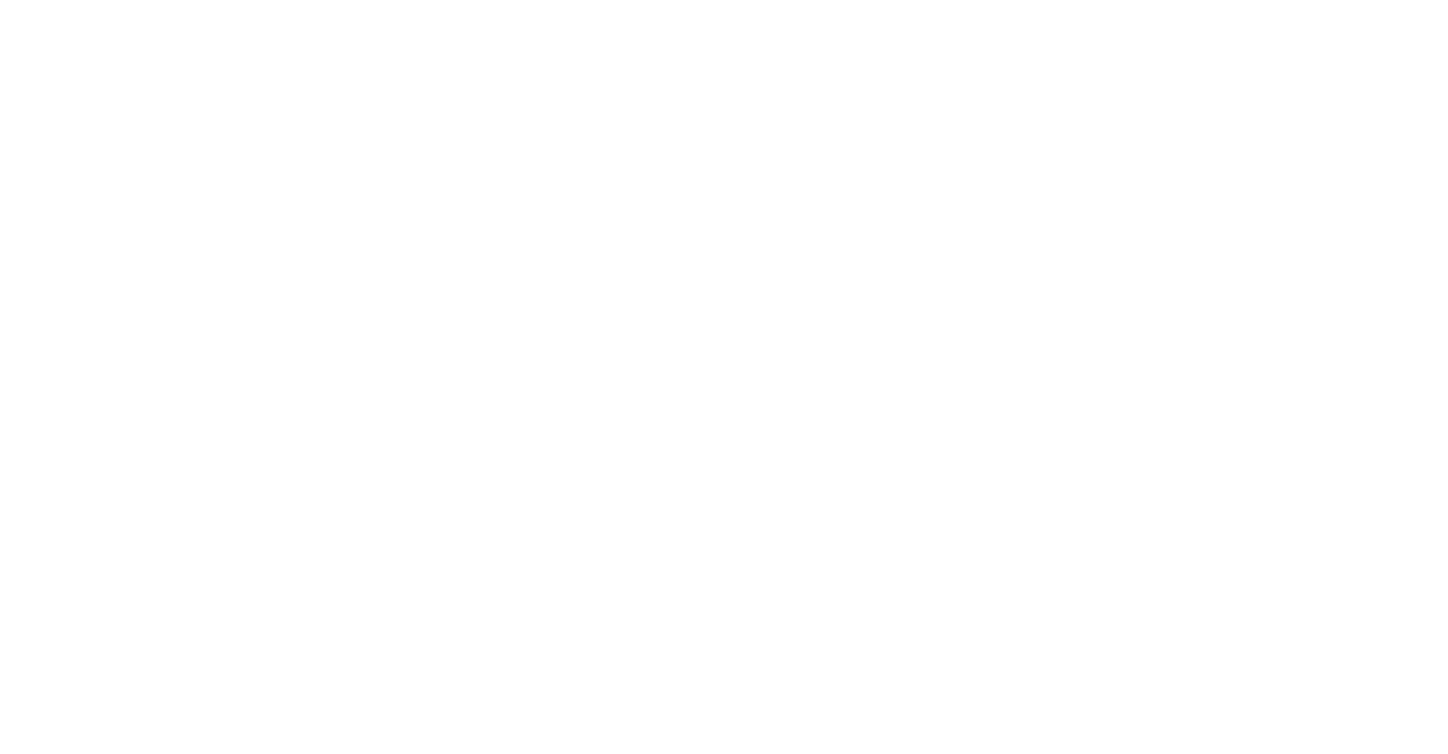
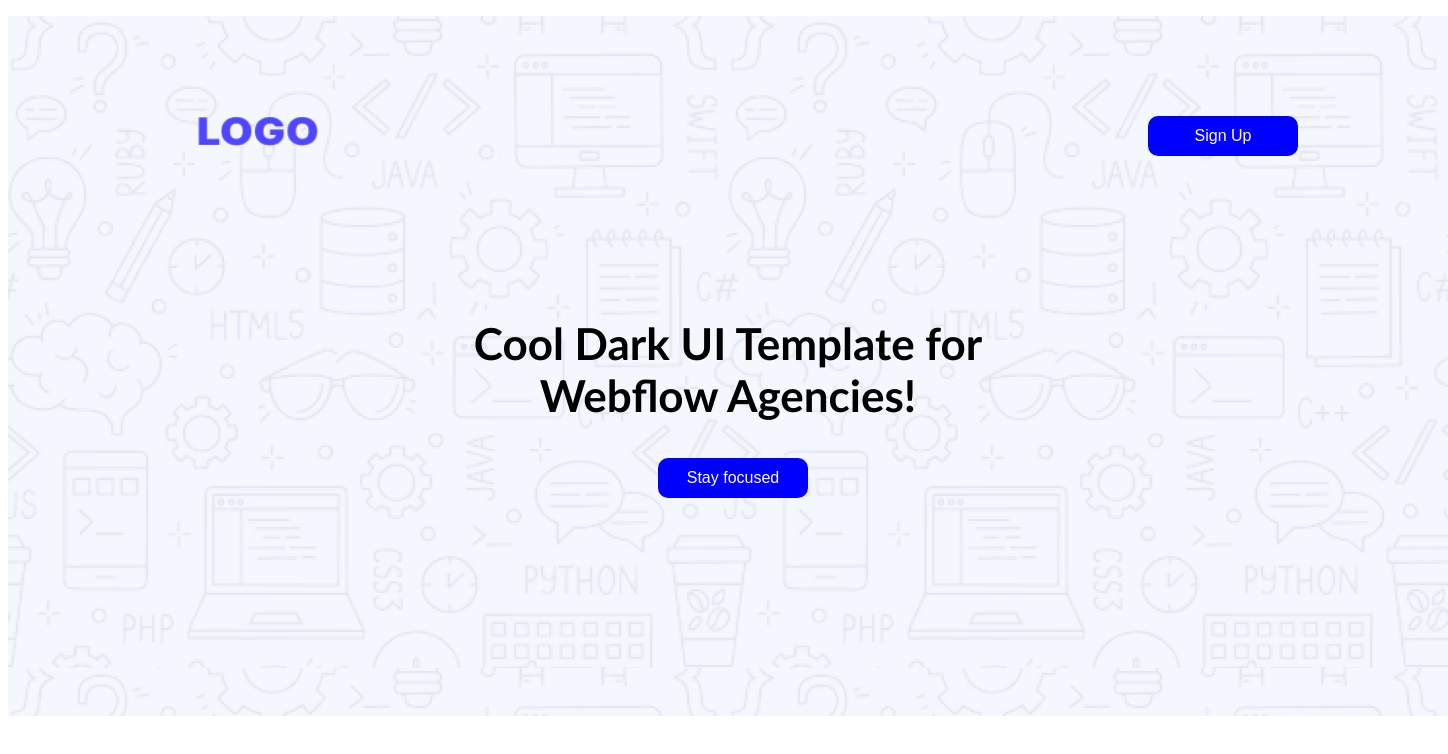
Before and after one commit to snknayan/assignment-01-nayan, a plain HTML site: page index.html in a window 1280 px wide. Shown: the whole page, 1448 px wide, since content can reach past the window. Drawn offline with Linux system fonts and the light colour scheme.

Commit message:
Banner Section Added

```diff
--- a/index.html
+++ b/index.html
@@ -3,12 +3,41 @@
 <head>
     <meta charset="UTF-8">
     <meta name="viewport" content="width=device-width, initial-scale=1.0">
-    <title>Document</title>
+    <title>Assignment-01</title>
     <link rel="stylesheet" href="styles/assignment-01.css">
 </head>
 
 <body>
 
+    <header>
+<section class="banner">
+    <nav>
+        <ul class="nav-items">
+            <img class="nav-img" src="Assets/LOGO.png" alt="">
+            <button class="btn-01">Sign Up</button>
+        </ul>
+
+    </nav>
+
+    <div class="banner-sec">
+
+        <h1 class="banner-text">Cool Dark UI Template for Webflow Agencies!</h1>
+        <button class="banner-button btn-01">Stay focused</button>
+    </div>
+
+</section>
+
+    </header>
+
+    <main>
+
+    </main>
+
+    <footer>
+
+    </footer>
+
+
 </body>
 
 </html>
--- a/styles/assignment-01.css
+++ b/styles/assignment-01.css
@@ -0,0 +1,55 @@
+/* Shared Styles */
+.body{
+    width: 1440px;
+}
+button:hover{
+    background-color:blueviolet;
+}
+
+/* Styles for Banner Section */
+.banner{
+    width: 1440px;
+    height: 700px;
+    background-image: url(../Assets/Hero-bg.png);
+}
+nav{
+    height: 151px;
+    width: 1140;
+}
+.nav-items{
+display: flex;
+justify-content: space-between;
+margin-left: 150px;
+margin-right: 150px;
+padding-top: 100px;
+
+}
+.nav-img{
+    height: 30px;
+    width: 120px;
+}
+.btn-01{
+    height: 40px;
+    width: 150px;
+    border: none;
+    border-radius: 10px;
+    background-color: blue;
+    color: white;
+    font-size: medium;
+
+}
+
+.banner-text{
+    font-size: 44px;
+    font-weight: bold;
+    font-family:'Trebuchet MS', 'Lucida Sans Unicode', 'Lucida Grande', 'Lucida Sans', Arial, sans-serif;
+    text-align: center;
+
+}
+ .banner-sec{
+    margin: 150px 450px;
+}
+.banner-button{
+    margin-left: 200px;
+}
+/* Banner section close */
```
Also changed, not shown: Assets/LOGO.png (added).
